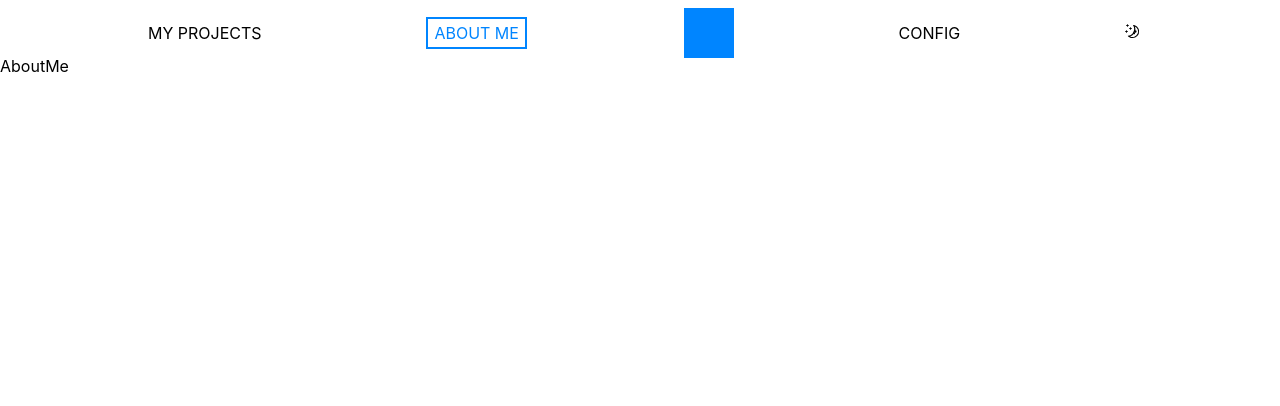
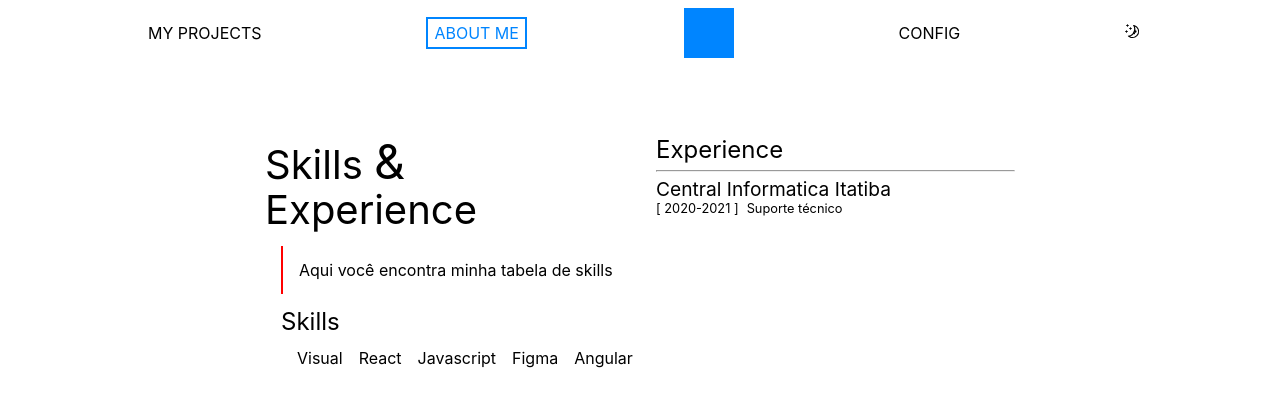
Before and after one commit to ofelipescherer/main-site, a Next.js app: page /about_me in a window 1280 px wide. Shown: the top 406 px of the page. Built offline with nearby package versions, Linux system fonts and the light colour scheme.

Commit message:
:sparkles: feat: skills and experience

```diff
--- a/src/pages/about_me.tsx
+++ b/src/pages/about_me.tsx
@@ -1,7 +1,56 @@
+import React from 'react'
+import * as S from 'styles/about_me'
+
 export default function AboutMe() {
+  const [experienceOpen, setExperienceOpen] = React.useState<boolean>(false)
+
   return (
-    <>
-      <div>AboutMe</div>
-    </>
+    <S.Wrapper>
+      <S.Container>
+        <div>
+          <S.Title>
+            <span>
+              Skills <S.TitleHighlight>&</S.TitleHighlight>
+            </span>
+            <span>Experience</span>
+          </S.Title>
+          <S.TitleDescription>
+            Aqui você encontra minha tabela de skills
+          </S.TitleDescription>
+        </div>
+
+        <S.SkillWrapper>
+          <S.SkillTitle>Skills</S.SkillTitle>
+          <S.SkillContainer>
+            <div>Visual</div>
+            <div>React</div>
+            <div>Javascript</div>
+            <div>Figma</div>
+            <div>Angular</div>
+          </S.SkillContainer>
+        </S.SkillWrapper>
+      </S.Container>
+
+      <S.Container>
+        <S.SkillTitle>Experience</S.SkillTitle>
+        <hr />
+        <S.ExperienceContainer
+          onClick={() => setExperienceOpen((prev) => !prev)}
+        >
+          <S.ExperienceTitle>Central Informatica Itatiba</S.ExperienceTitle>
+          <S.ExperienceSubtitle>
+            <span>[ 2020-2021 ]</span>
+            <span>Suporte técnico</span>
+          </S.ExperienceSubtitle>
+
+          {experienceOpen && (
+            <div className="expansion">
+              <span>Imagem no expansion panel</span>
+              <span>Descrição da empresa</span>
+            </div>
+          )}
+        </S.ExperienceContainer>
+      </S.Container>
+    </S.Wrapper>
   )
 }
--- /dev/null
+++ b/src/styles/about_me.ts
@@ -0,0 +1,62 @@
+import styled from 'styled-components'
+
+export const Wrapper = styled.div`
+  display: flex;
+  justify-content: space-between;
+  gap: 1rem;
+  max-width: 750px;
+  margin: auto;
+  margin-top: 5rem;
+`
+
+export const Container = styled.div`
+  width: 50%;
+`
+
+export const Title = styled.h1`
+  display: flex;
+  flex-direction: column;
+  gap: 0.25rem;
+  font-size: 250%;
+`
+
+export const TitleHighlight = styled.span`
+  font-size: 120%;
+`
+
+export const TitleDescription = styled.div`
+  padding: 1rem;
+  margin-left: 1rem;
+  margin-top: 1rem;
+  border-left: 2px solid red;
+`
+
+export const SkillWrapper = styled.div`
+  padding: 1rem;
+`
+
+export const SkillTitle = styled.h2`
+  font-size: 150%;
+`
+
+export const SkillContainer = styled.div`
+  display: flex;
+  gap: 1rem;
+  padding: 1rem;
+`
+
+export const ExperienceContainer = styled.div`
+  display: flex;
+  flex-direction: column;
+  gap: 0.25rem;
+  cursor: pointer;
+`
+
+export const ExperienceTitle = styled.h3`
+  font-size: 120%;
+`
+export const ExperienceSubtitle = styled.h3`
+  font-size: 80%;
+  display: flex;
+  gap: 0.5rem;
+`
```
Also changed, not shown: src/components/Home/AboutMeCarrousel/AboutMeCarrouselCard/index.tsx (+11 -3 lines).
